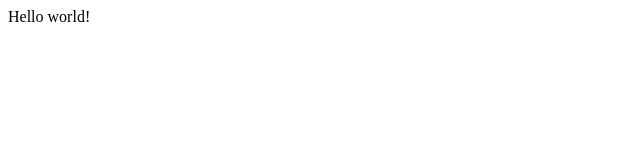
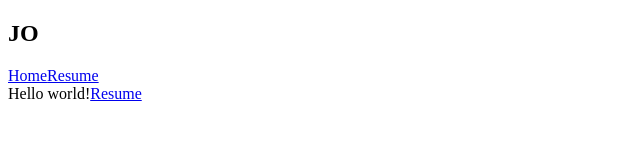
Before and after one commit to josiahprathaban/josiahprathaban.me, a Gatsby site: page / in a window 1280 px wide. Shown: the whole page, without its empty margins (0-640 px from the left). Built offline with nearby package versions, Linux system fonts and the light colour scheme; Gatsby itself is replaced by a stand-in of ours.

Commit message:
first commit

```diff
--- /dev/null
+++ b/src/components/Navbar.js
@@ -0,0 +1,14 @@
+import { Link } from 'gatsby'
+import React from 'react'
+
+export default function Navbar() {
+    return (
+        <nav>
+            <h1>JO</h1>
+            <div className="links">
+                <Link to="/">Home</Link>
+                <Link to="/resume">Resume</Link>
+            </div>
+        </nav>
+    )
+}
--- a/src/pages/index.js
+++ b/src/pages/index.js
@@ -1,5 +1,11 @@
 import React from "react"
+import Navbar from "../components/Navbar"
 
 export default function Home() {
-  return <div>Hello world!</div>
+  return (
+  <div>
+    <Navbar />
+    Hello world!
+    <a href="https://josiahprathaban.github.io/josiahprathaban.resume/" target="_blank">Resume</a>
+  </div>)
 }
```
Also changed, not shown: src/components/Footer.js (added, +9 -0 lines), src/pages/about.js (added, +11 -0 lines), src/pages/404.js (added).
